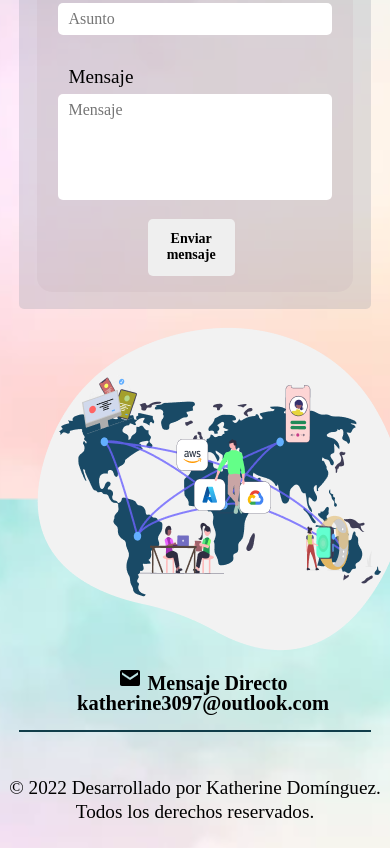
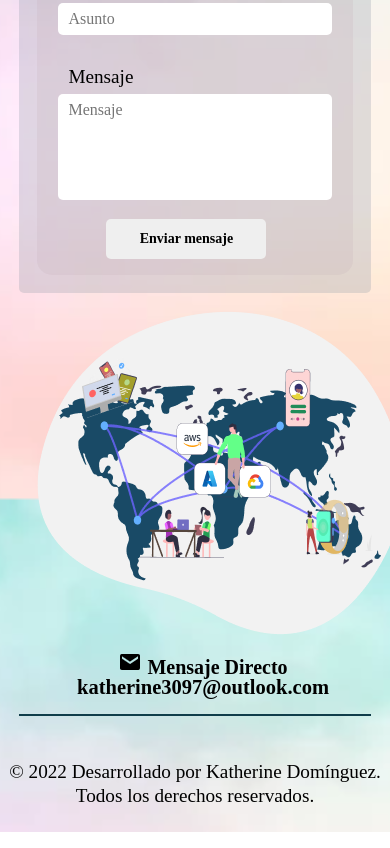
Before and after one commit to KatherineDominguez30/Portafolio-Katherine-D, a plain HTML site: page index.html in a window 390 px wide. Shown: the part 9629-10477 px from the top of the page. Drawn offline with Linux system fonts and the light colour scheme.

Commit message:
agrande el boton de enviar el formulario

```diff
--- a/Estilos-Portafolios/contacto.css
+++ b/Estilos-Portafolios/contacto.css
@@ -143,6 +143,11 @@ label {
   .formcontato__img {
     width: 200%;
   }
+
+  .caja_bton {
+    display: inline;
+    margin-left: 22%;
+  }
 }
 
 /*(landscape tablets, 768px and up) */
```
